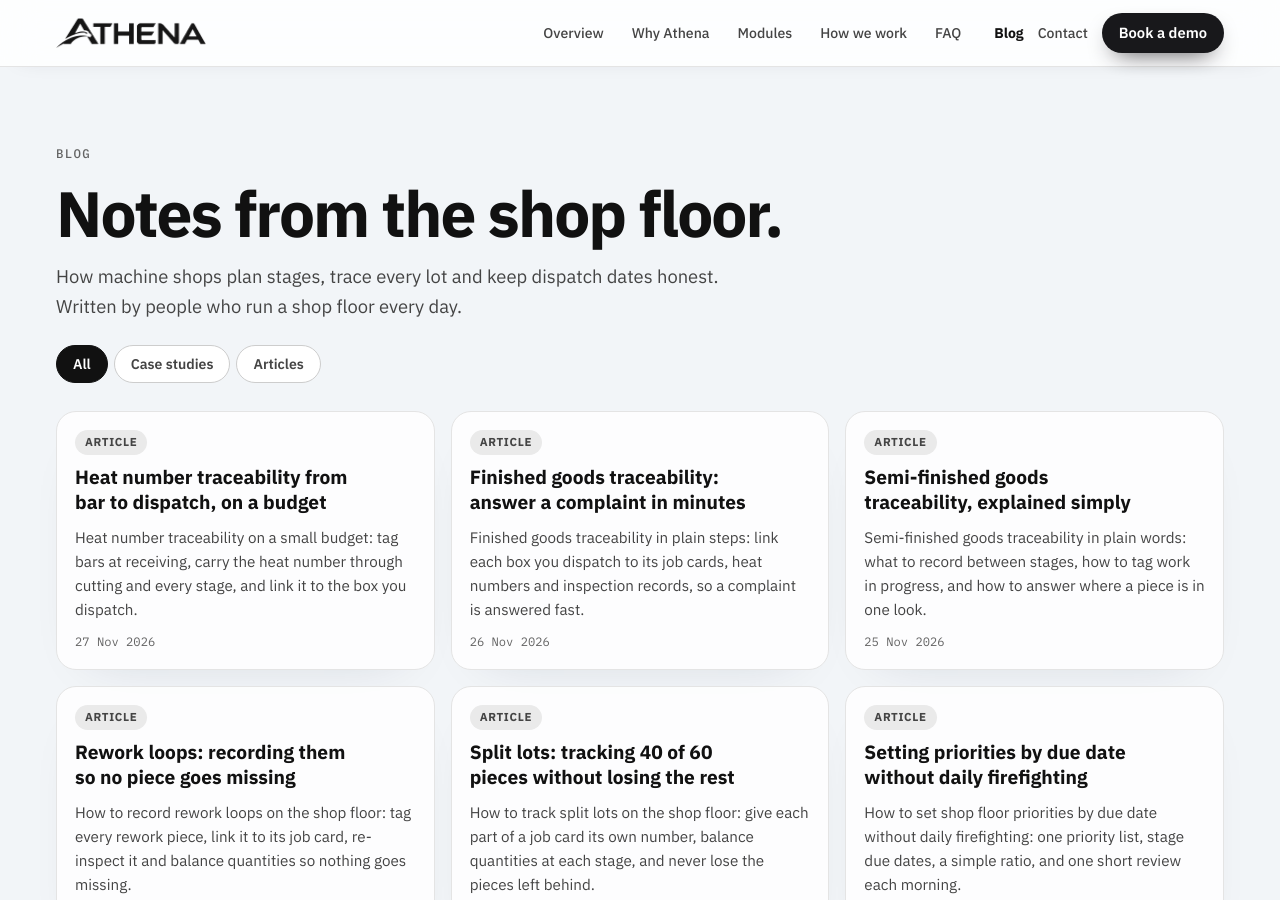
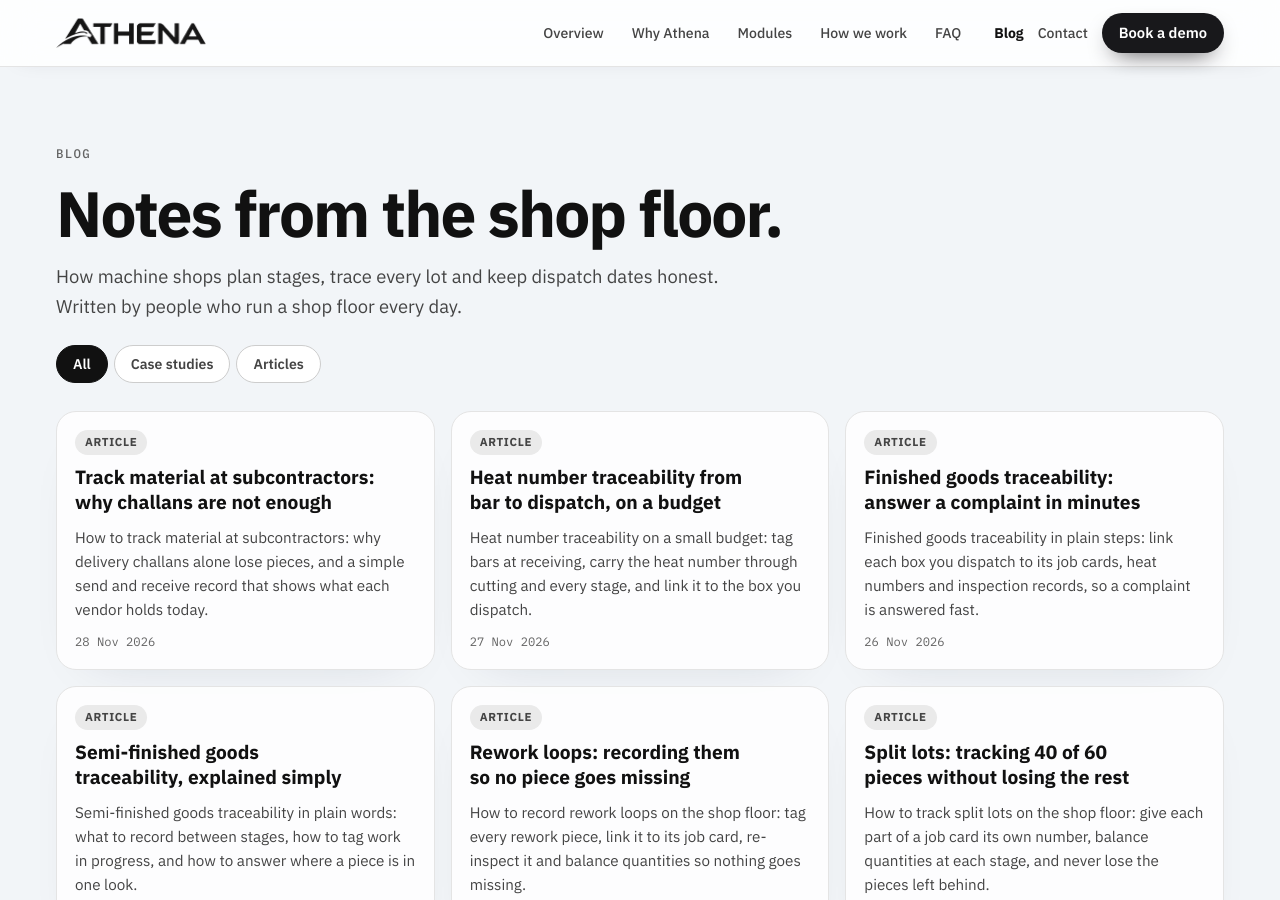
Before and after one commit to AthenaMES/athenames.github.io, a Jekyll site: the page built from blog/index.html, in a window 1280 px wide and 900 px high. Built offline with Jekyll 4.4.1, drawn with Linux system fonts in a browser that asks for light colours; part of the change alters nothing that is shown.

Commit message:
Publish 28 Nov article: Track material at subcontractors: why challans are not enough
Co-Authored-By: Claude <noreply@anthropic.com>

```diff
--- a/_posts/2026-11-28-track-material-subcontractors-challans-not-enough.md
+++ b/_posts/2026-11-28-track-material-subcontractors-challans-not-enough.md
@@ -3,9 +3,8 @@ title: "Track material at subcontractors: why challans are not enough"
 description: "How to track material at subcontractors: why delivery challans alone lose pieces, and a simple send and receive record that shows what each vendor holds today."
 date: 2026-11-28
 author: Athena team
-published: false
+published: true
 hold: false
-auto_publish_on: 2026-11-28
 email_thread: "1a21ac4a88ed96d0"
 last_reply_id: "1a21ac4a88ed96d0"
 ---
```
